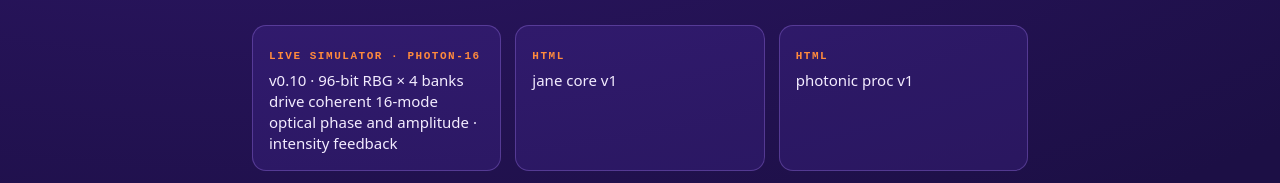
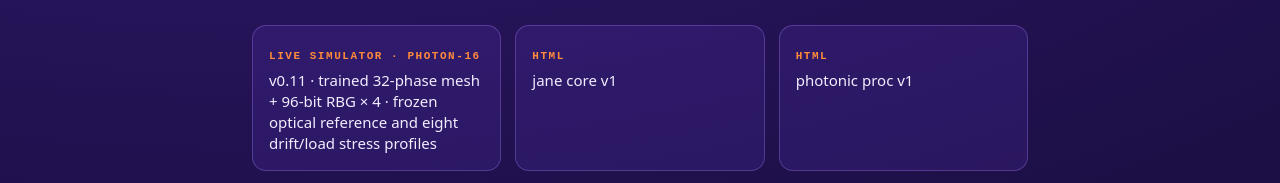
Before and after one commit to DavidWise01/photonic, a plain HTML site: page index.html in a window 1280 px wide. Shown: the part 444-627 px from the top of the page. Drawn offline with Linux system fonts and the light colour scheme.

Commit message:
Feature PHOTON-16 v0.11 trained chromatic mesh and drift-stress simulator on Pages home

```diff
--- a/index.html
+++ b/index.html
@@ -30,7 +30,7 @@ footer a{color:var(--pl2);text-decoration:none}
 <h1>PHOTONIC PROCESSOR · PHO<b>.</b></h1>
 <p class="blurb">PHOTONIC PROCESSOR — a 128-bit processor concept imagined in light (HEÚREMA): four quadrants, a 1×4×4×2×1 fractal lattice, real live 128-bit math, three interactive modes. The 128-node rung of ROOT0&#x27;s processor-lattice series (photonic 128 → [[boronic]] 512 → [[zero-point]] 4096). Honest: speculative photonic architecture; the 128-bit arithmetic it runs is real.</p>
 <span class="note">◆ working material — draft artifacts, not yet a finished full-house sphere</span>
-<div class="grid"><a class="card" href="photon16/"><span class="k">LIVE SIMULATOR · PHOTON-16</span><span class="n">v0.10 · 96-bit RBG × 4 banks drive coherent 16-mode optical phase and amplitude · intensity feedback</span></a><a class="card" href="jane%20core%20v1.html"><span class="k">HTML</span><span class="n">jane core v1</span></a><a class="card" href="photonic%20proc%20v1.html"><span class="k">HTML</span><span class="n">photonic proc v1</span></a><a class="card" href="photonic%20proc%20v2.html"><span class="k">HTML</span><span class="n">photonic proc v2</span></a><a class="card" href="photonic%20proc%20v3.html"><span class="k">HTML</span><span class="n">photonic proc v3</span></a></div>
+<div class="grid"><a class="card" href="photon16/"><span class="k">LIVE SIMULATOR · PHOTON-16</span><span class="n">v0.11 · trained 32-phase mesh + 96-bit RBG × 4 · frozen optical reference and eight drift/load stress profiles</span></a><a class="card" href="jane%20core%20v1.html"><span class="k">HTML</span><span class="n">jane core v1</span></a><a class="card" href="photonic%20proc%20v1.html"><span class="k">HTML</span><span class="n">photonic proc v1</span></a><a class="card" href="photonic%20proc%20v2.html"><span class="k">HTML</span><span class="n">photonic proc v2</span></a><a class="card" href="photonic%20proc%20v3.html"><span class="k">HTML</span><span class="n">photonic proc v3</span></a></div>
 <footer>David Lee Wise · ROOT0 · TriPod LLC · CC-BY-ND-4.0 · a member of <a href="https://davidwise01.github.io/ud0/">UD0</a>
 · sealed in the <a href="https://davidwise01.github.io/ud0/dlw-chain.json">.dlw chain</a></footer>
 </div></body></html>
```
